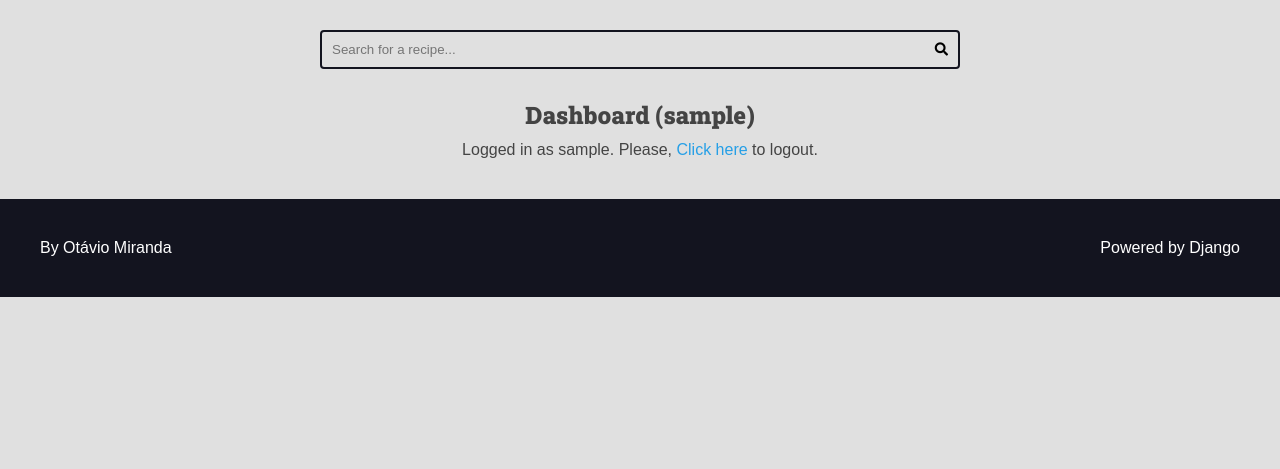
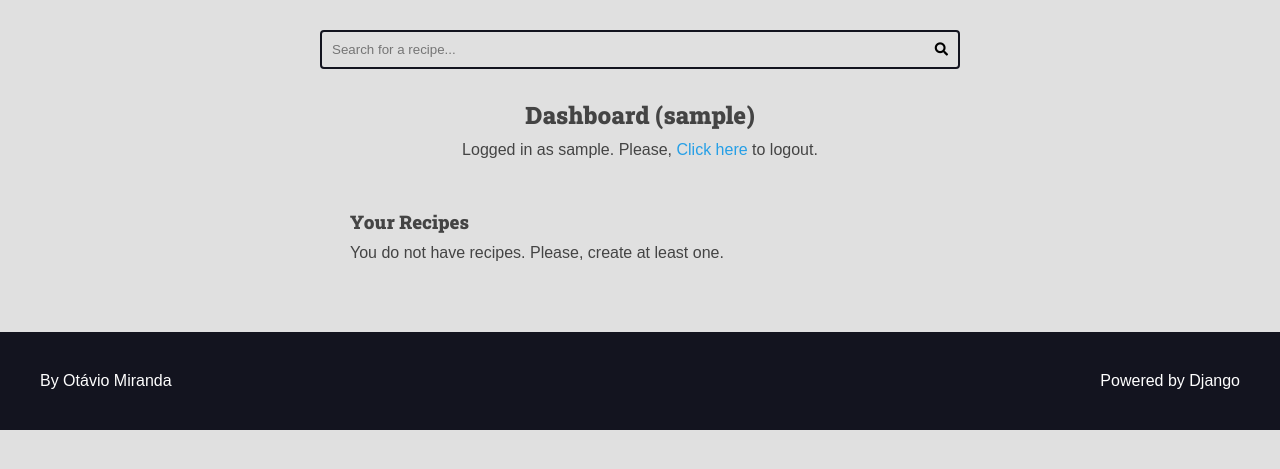
Before and after one commit to rodfarah/complete_django_course, a Django app: page /authors/dashboard/ in a window 1280 px wide. Shown: the part 113-582 px from the top of the page. Run offline with Django 5.2, Linux system fonts and the light colour scheme; the visitor is signed in with stand-in values (Sample User, id 1); data that the repository does not hold is empty.

Commit message:
starts to set user dashboard data

```diff
--- a/authors/templates/authors/pages/dashboard.html
+++ b/authors/templates/authors/pages/dashboard.html
@@ -6,6 +6,23 @@
 <div class="main-content center container">
     <h2>Dashboard ({{ user }})</h2>
     {% include "authors/partials/login_message.html" %}
+
+    <div class="authors-dashboard-container">
+        <h3>Your Recipes</h3>
+
+        <ul>
+            {% for recipe in recipes %}
+            <li>
+                <a href="#"> {{ recipe.title }} </a>
+            </li>
+            {% empty %}
+                <li>
+                    <p>You do not have recipes. Please, create at least one.</p>
+                </li>
+            {% endfor %}
+
+        </ul>
+    </div>
 </div>
 {% include "global/partials/messages.html" %}
 
--- a/authors/views.py
+++ b/authors/views.py
@@ -4,6 +4,8 @@ from django.contrib.auth.decorators import login_required
 from django.http import Http404
 from django.shortcuts import redirect, render
 from django.urls import reverse
+
+from recipes.models import Recipe
 
 from .login_register_forms import LoginForm, RegisterForm
 
@@ -83,4 +85,12 @@ def logout_view(request):
 
 @login_required(login_url='authors:login', redirect_field_name='next')
 def dashboard_view(request):
-    return render(request, 'authors/pages/dashboard.html')
+    recipes = Recipe.objects.filter(
+        is_published=False,
+        author=request.user,
+    )
+    return render(request, 'authors/pages/dashboard.html',
+                  context={
+                      'recipes': recipes
+                  }
+                  )
--- a/base_static/global/css/style.css
+++ b/base_static/global/css/style.css
@@ -365,6 +365,19 @@ h6 {
   margin: 1rem 0 ;
 }
 
+.authors-dashboard-container {
+  max-width: 64rem;
+  text-align: left;
+  padding: var( --spacing-gutter-medium);
+  margin: 0 auto;
+}
+
+.authors-dashboard-container h3,
+.authors-dashboard-container p,
+.authors-dashboard-container ul {
+  list-style-type: none;
+  margin: 1rem 0;
+}
 /* Generics */
 
 .center {
```
